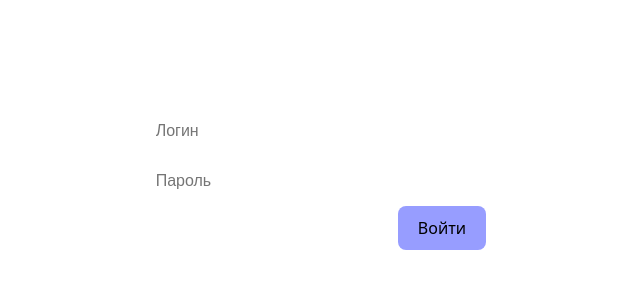
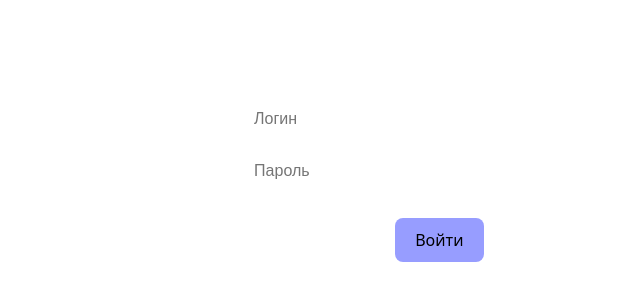
Before and after one commit to 00DemiX00/project_for_Ivan_main, a React (Vite) app: page / in a window 1280 px wide. Shown: the part 222-522 px from the top of the page, without its empty margins (198-838 px from the left). Built offline with nearby package versions, Linux system fonts and the light colour scheme.

Commit message:
изменения в СSS-модулях

```diff
--- a/src/components/UI/button/MyButton.module.css
+++ b/src/components/UI/button/MyButton.module.css
@@ -8,6 +8,9 @@
         background-color:  #646cffaa;
         cursor: pointer;
         transition: filter 0.25s;
+        display: flex;
+        margin-top: 20px;
+        margin-left: 200px;
 }
 
 .myBtn:hover {
--- a/src/components/UI/input/MyInput.module.css
+++ b/src/components/UI/input/MyInput.module.css
@@ -1,5 +1,5 @@
 .myInput {
-    width: 100%;
+    width: 70%;
     height: 50px;
     background: transparent;
     border: none;
@@ -7,4 +7,11 @@
     font-size: 1em;
     padding: 0 35px 0 5px;
     color: #fff;
+    border-bottom: 2px solid #fff;
+
 }
+
+.myInput:focus{
+    transition: 0.5s;
+    transform: translateY(-50%)
+}
```
Also changed, not shown: src/App.jsx (line endings or trailing spaces).
